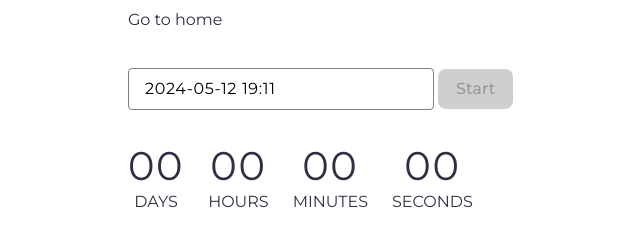
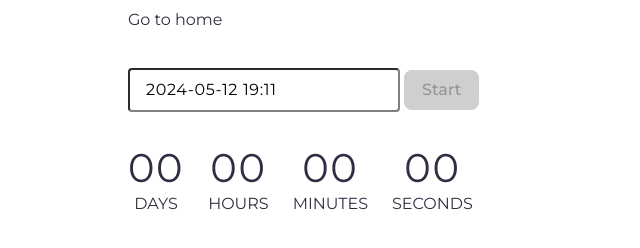
Before and after one commit to KotDenisV/goit-js-hw-10, a website built with Vite: page src/1-timer.html in a window 1280 px wide. Shown: the whole page, without its empty margins (36-676 px from the left). Built offline with nearby package versions, Linux system fonts and the light colour scheme.

Commit message:
timer scc 2

```diff
--- a/src/css/styles.css
+++ b/src/css/styles.css
@@ -22,6 +22,10 @@
   -webkit-text-size-adjust: 100%;
 }
 
+* {
+  box-sizing: border-box;
+}
+
 body {
   padding-left: 156px;
 }
@@ -29,7 +33,7 @@ body {
 .input-css {
   margin-top: 36px;
   border-radius: 4px;
-  border: 1px solid #808080;
+  border-color: #808080;
   width: 272px;
   padding: 8px 16px;
   font-family: Montserrat;
@@ -39,20 +43,20 @@ body {
   letter-spacing: 0.04em;
 }
 
-.input-css:hover {
-  border-color: #000;
-}
-
 .input-activ {
   border-color: #4e75ff;
   transition: border-color 250ms cubic-bezier(0.4, 0, 0.2, 1);
+}
+
+.input-css:hover {
+  border-color: #000;
 }
 
 button {
   border-radius: 8px;
   background: #cfcfcf;
   padding: 8px 16px;
-  color: #989898;
+  border-color: #808080;
   width: 75px;
   height: 40px;
   font-family: Montserrat;
```
